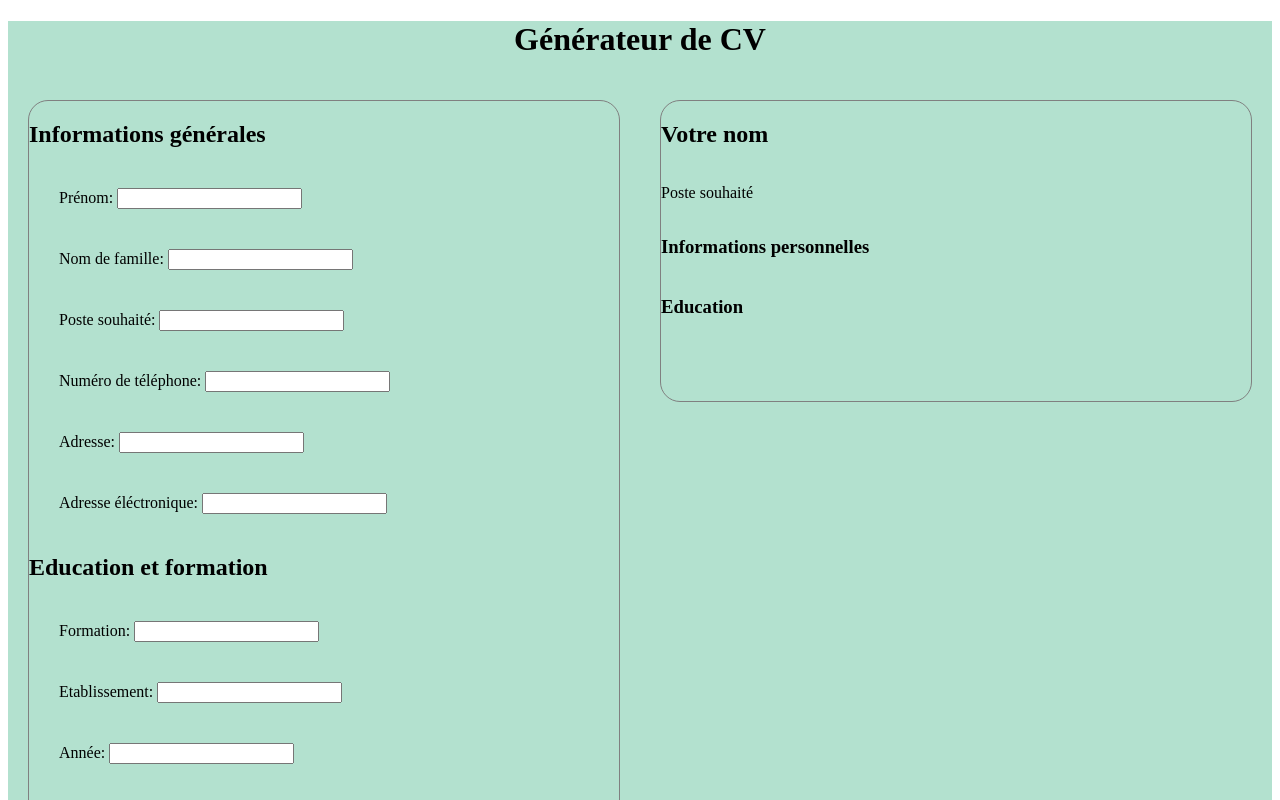
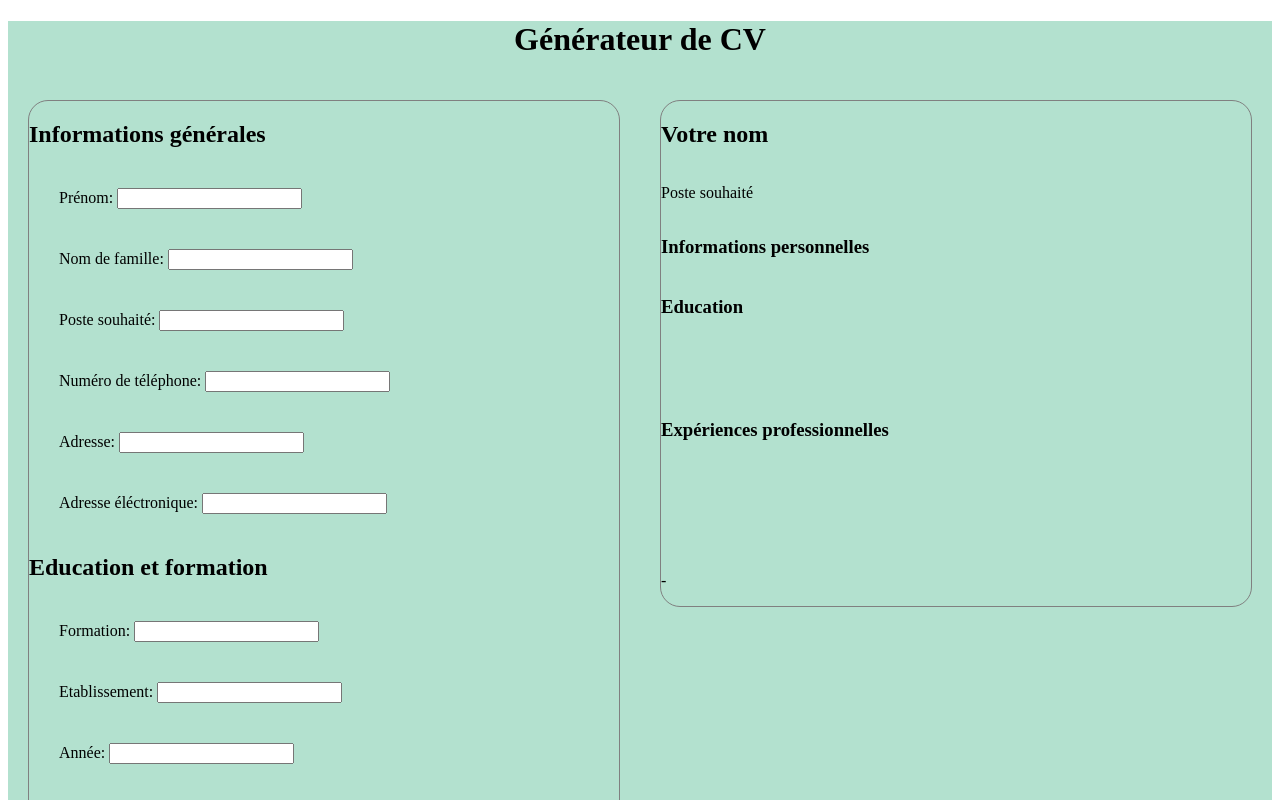
Before and after one commit to Paul-prog44/ReactOdinProject, a React (Vite) app: page / in a window 1280 px wide. Shown: the top 800 px of the page. Built offline with nearby package versions, Linux system fonts and the light colour scheme.

Commit message:
Add PracticalExperience display

```diff
--- a/src/App.jsx
+++ b/src/App.jsx
@@ -6,6 +6,7 @@ import EducationalExperience from './components/EducationalExperience.jsx'
 import PracticalExperience from './components/PracticalExperience.jsx'
 import GeneralInformationDisplay from './components/GeneralInformationDisplay.jsx'
 import EducationalExperienceDisplay from './components/EducationalExperienceDisplay.jsx'
+import PracticalExperienceDisplay from './components/PracticalExperienceDisplay.jsx'
 
 function App() {
   //General information
@@ -68,6 +69,7 @@ function App() {
       <div className='parts'>
         <GeneralInformationDisplay generalInformation={generalInformation}/>
         <EducationalExperienceDisplay education={education}/>
+        <PracticalExperienceDisplay workExperience={workExperience}/>
       </div>
     </div>
     </>
--- /dev/null
+++ b/src/components/PracticalExperienceDisplay.jsx
@@ -0,0 +1,15 @@
+
+function PracticalExperienceDisplay({workExperience}) {
+    return (
+        <>
+           <h3>Expériences professionnelles</h3>
+           <p>{workExperience.positionTitle}</p>
+           <p>{workExperience.company}</p>
+           <p>{workExperience.tasks}</p>
+           <p>{workExperience.startYear + "-" + workExperience.endYear}</p>
+
+        </>
+    )
+}
+
+export default PracticalExperienceDisplay
```
